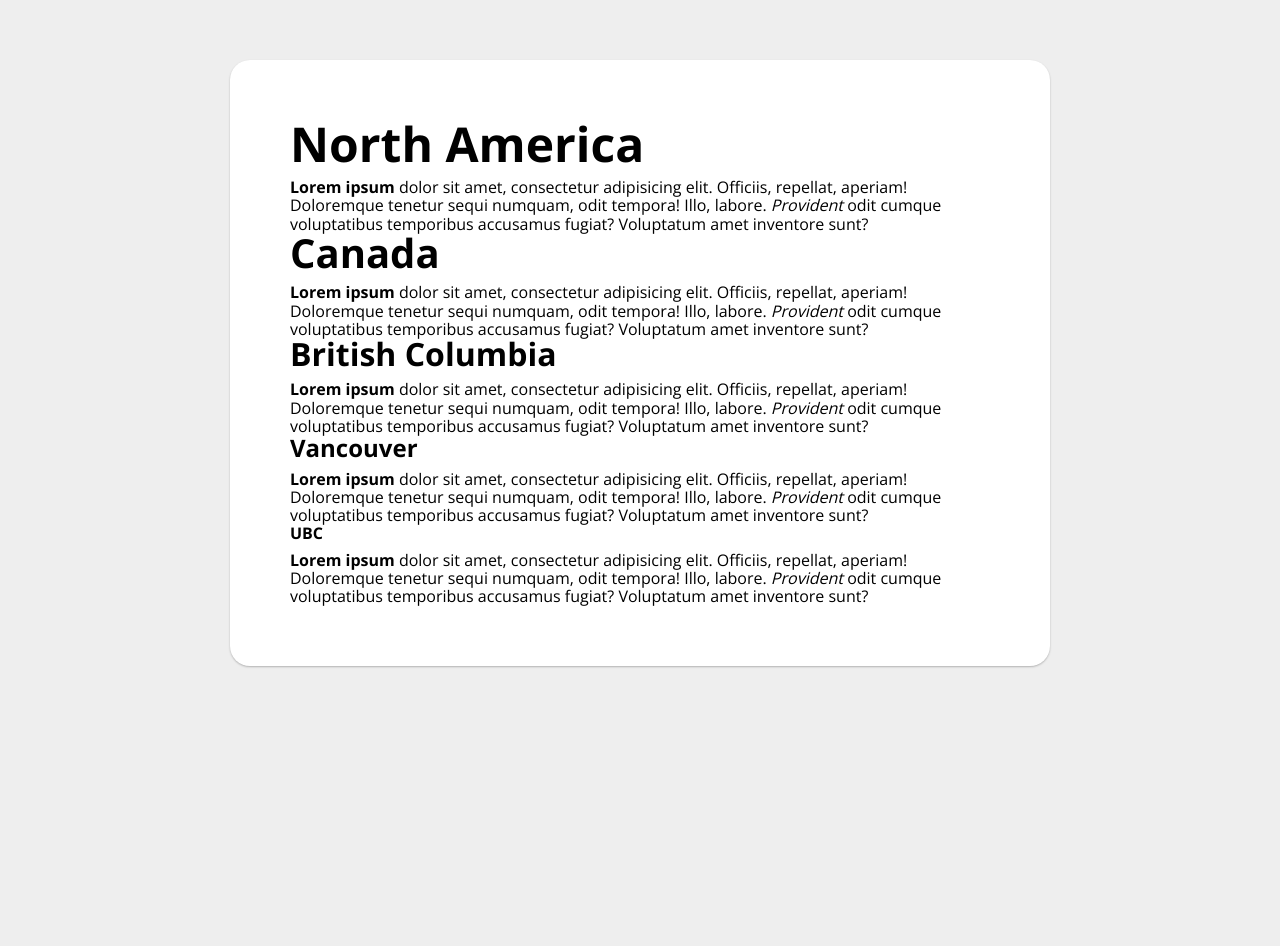
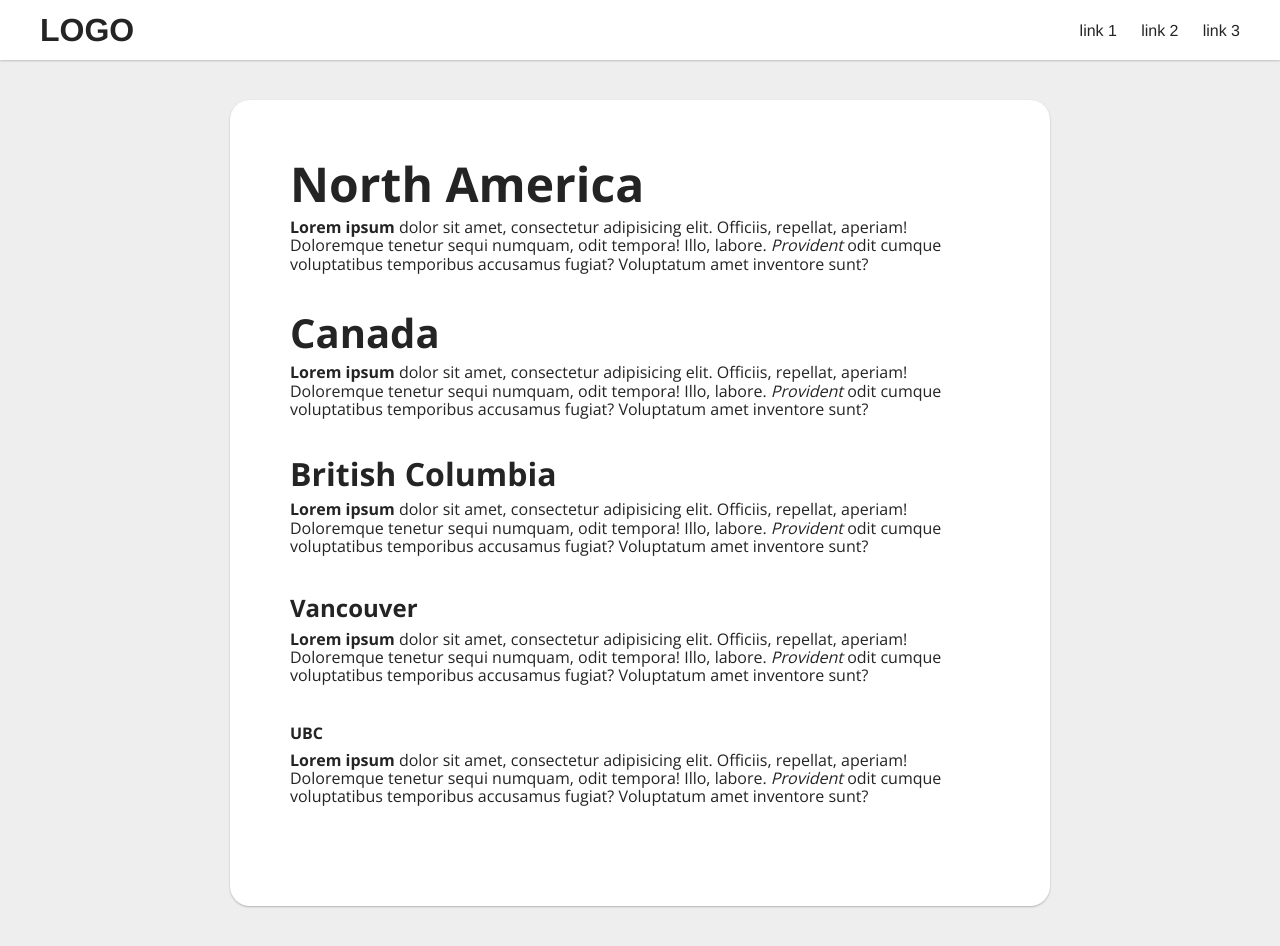
Before and after one commit to KevinGao2201/first_html_project, a plain HTML site: page index.html in a window 1280 px wide. Before the commit the page ends 800 px from the top, so only its background shows below. Drawn offline with nearby package versions, Linux system fonts and the light colour scheme.

Commit message:
add header and disable hover effect

```diff
--- a/css/style.css
+++ b/css/style.css
@@ -1,9 +1,40 @@
 body{
     font-family: 'Open Sans', sans-serif;
+    color: #242424;
     background-color: #EEEEEE;
 }
+header{
+    position: fixed;
+    top: 0;
+    height: 60px;
+    width: 100%;
+    background-color: white;
+    box-shadow: 0 1px 2px rgba(0,0,0,0.2);
+}
+header>div{
+    margin: 0 40px;
+    float: left;
+}
+header h1{
+    line-height: 60px;
+    font-size: 2em;
+    font-family: helvetica, arial, sans-serif;
+}
+header nav{
+    float: right;
+}
+header li{
+    display: inline;
+    line-height: 60px;
+    margin: 0 40px 0 -20px;
+}
+header a{
+    font-family: helvetica, arial, sans-serif;
+    color: #242424;
+    text-decoration: none;
+}
 .wraper{
-    margin: 60px 60px;
+    margin: 100px 60px;
 }
 .content{
     padding: 60px;
@@ -13,10 +44,6 @@ body{
     background-color: white;
     border-radius: 20px;
     box-shadow: 0 1px 2px rgba(0,0,0,0.25);
-    transition: all 0.4s ease-in-out;
-}
-.content:hover{
-    box-shadow: 0 40px 70px rgba(0,0,0,0.27);
 }
 .content h1{
     font-size: 3em;
@@ -41,4 +68,5 @@ body{
 p{
     font-size: 1em;
     line-height: 1.15;
+    margin-bottom: 40px;
 }
--- a/index.html
+++ b/index.html
@@ -8,6 +8,18 @@
     <link href='http://fonts.googleapis.com/css?family=Open+Sans:400,700' rel='stylesheet' type='text/css'>
 </head>
 <body>
+    <header>
+        <div class="logo">
+            <h1>LOGO</h1>
+        </div>
+        <nav>
+            <ul>
+                <li><a href="">link 1</a></li>
+                <li><a href="">link 2</a></li>
+                <li><a href="">link 3</a></li>
+            </ul>
+        </nav>
+    </header>
     <div id="first" class="wraper">
         <div class="content">
         <h1>North America</h1>
```
